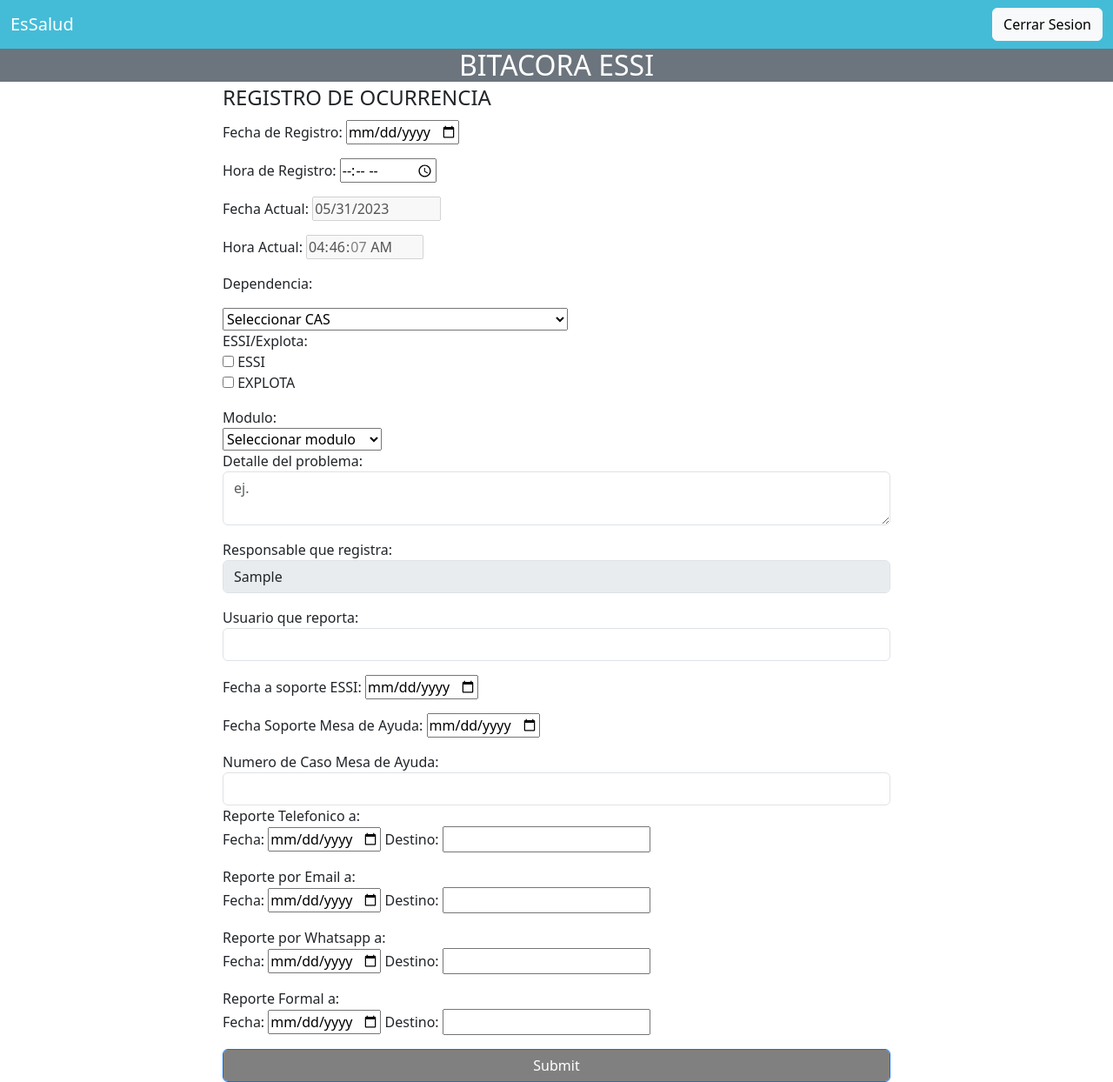
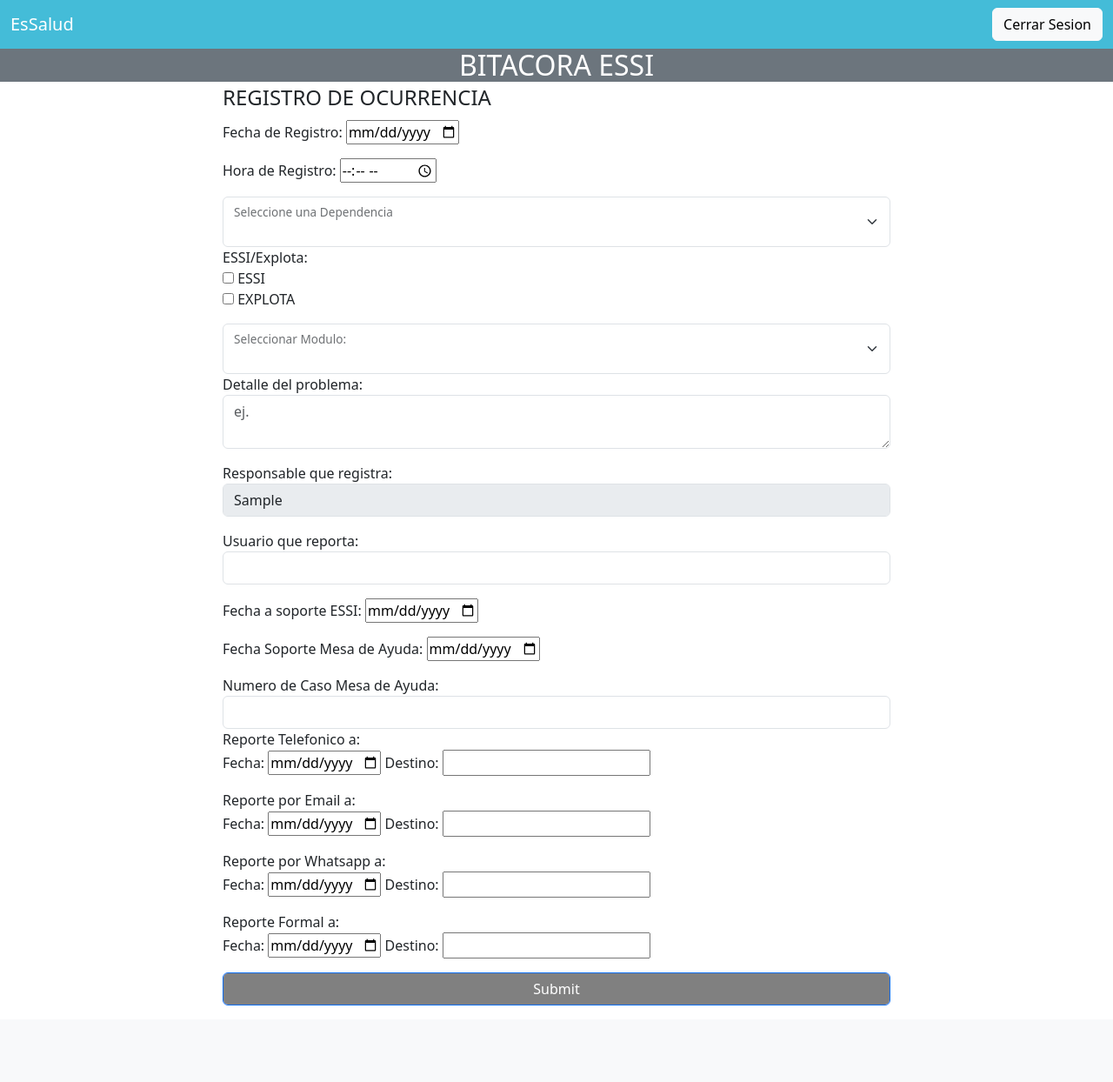
Before and after one commit to Mendoza-Fabrizio/BITACORA-ESSALUD, a PHP site: page /formulario.php in a window 1280 px wide. Shown: the whole page at 87% size. After the commit the page ends 1156 px from the top, so only its background shows below. Run offline with PHP 8.4, Linux system fonts and the light colour scheme; the visitor is signed in with stand-in values (Sample User, id 1).

Commit message:
Actualizacion al dia 2/5 falta validar el correo

```diff
--- a/conexionlogin.php
+++ b/conexionlogin.php
@@ -2,7 +2,7 @@
 $contrasena = '';
 $usuario = 'root';
 $nombrebd = 'essalud_essi';
-
+$bd = '';
 try {
 	$bd = new PDO(
 		'mysql:host=localhost;
--- a/formulario.php
+++ b/formulario.php
@@ -4,7 +4,7 @@ session_start();
 if (!isset($_SESSION['nombre'])) {
   header('Location: login.php');
 } elseif (isset($_SESSION['nombre'])) {
-  if (isset($_POST['fecha']) && isset($_POST['hora']) && isset($_POST['fecha_actual'])&& isset($_POST['hora_actual'])&& isset($_POST['cas']) && isset($_POST['checkbox']) && isset($_POST['modulos']) && isset($_POST['detalle']) && isset($_POST['responsable']) && isset($_POST['UsuarioR']) && isset($_POST['fechasoporteessi']) && isset($_POST['fechasoportemesa']) && isset($_POST['nroCasoMesa']) && isset($_POST['fechaTelef']) && isset($_POST['destinoTelef']) && isset($_POST['fechaEmail']) && isset($_POST['destinoEmail']) && isset($_POST['fechaWspp']) && isset($_POST['destinoWspp']) && isset($_POST['fechaFormal']) && isset($_POST['destinoFormal']))
+  if (isset($_POST['fecha']) && isset($_POST['hora']) && isset($_POST['fecha_actual']) && isset($_POST['hora_actual']) && isset($_POST['cas']) && isset($_POST['checkbox']) && isset($_POST['modulos']) && isset($_POST['detalle']) && isset($_POST['responsable']) && isset($_POST['UsuarioR']) && isset($_POST['fechasoporteessi']) && isset($_POST['fechasoportemesa']) && isset($_POST['nroCasoMesa']) && isset($_POST['fechaTelef']) && isset($_POST['destinoTelef']) && isset($_POST['fechaEmail']) && isset($_POST['destinoEmail']) && isset($_POST['fechaWspp']) && isset($_POST['destinoWspp']) && isset($_POST['fechaFormal']) && isset($_POST['destinoFormal']))
     require_once "database.php";
 } else {
   echo "Error en el sistema";
@@ -45,7 +45,7 @@ if (!isset($_SESSION['nombre'])) {
     <legend class="text-center-success">REGISTRO DE OCURRENCIA</legend>
     <div class="form-group">
       <label for="fecha">Fecha de Registro:</label>
-      <input type="date" name="fecha" id="fechaRegistro">
+      <input type="date" name="fecha" id="fechaRegistro" required>
     </div>
     <p></p>
     <div class="form-group">
@@ -53,23 +53,9 @@ if (!isset($_SESSION['nombre'])) {
       <input type="time" name="hora" id="startTime" required />
     </div>
     <p></p>
-    <div class="form-group">
-      <label for="fecha">Fecha Actual:</label>
-      <input type="date" name="fecha_actual"  value="<?php echo date("Y-m-d");?>" disabled>
-    </div>
-    <p></p>
-    <div class="form-group">
-      <label for="hora">Hora Actual:</label>
-      <input type="time" name="hora_actual"  value="<?php date_default_timezone_set('America/Lima'); echo date("h:i:s");?>" disabled required />
-    </div>
-    <p></p>
-
-    <div class="form-group">
-      <label for="cas">Dependencia:</label>
-    </div>
-    <p></p>
-    <select name="cas" id="lang" required>
-      <option value="seleccionarcas">Seleccionar CAS</option>
+    <div class="form-floating dropdown">
+      <select class="form-select" name="cas" id="lang" aria-label="Floating label select example" required>
+        <option selected></option>
         <option value="Hospital Nacional Carlos Alberto Seguin Escobedo">Hospital Nacional Carlos Alberto Seguin Escobedo
         </option>
         <option value="Hospital II Manuel de Torres Muñoz - Mollendo">Hospital II Manuel de Torres Muñoz - Mollendo
@@ -101,7 +87,8 @@ if (!isset($_SESSION['nombre'])) {
         <option value="Posta Médica Vitor">Posta Médica Vitor</option>
         <option value="Policlínico Metropolitano">Policlínico Metropolitano</option>
       </select>
-
+    <label for="floatingSelect">Seleccione una Dependencia</label>
+      </div>
     <div class="form-group" required>
       <label for="essi">ESSI/Explota: </label>
     </div>
@@ -112,12 +99,9 @@ if (!isset($_SESSION['nombre'])) {
 
 
     <p></p>
-    <div class="form-group">
-      <label for="modulo">Modulo:</label>
-    </div>
-
-    <select name="modulos" id="lang" required>
-      <option value=" ">Seleccionar modulo</option>
+    <div class="form-floating ">
+    <select class="form-select dropdown" name="modulos" id="lang" required>
+      <option selected></option>
       <option value="Admisión y Citas">Admisión y Citas</option>
       <option value="Consulta Externa">Consulta Externa</option>
       <option value="Emergencia">Emergencia</option>
@@ -131,7 +115,8 @@ if (!isset($_SESSION['nombre'])) {
       <option value="Liquidaciones">Liquidaciones</option>
       <option value="Seguridad">Seguridad</option>
     </select>
-
+    <label for="floatingSelect">Seleccionar Modulo:</label>
+    </div>
 
     <div class="form-group">
       <label for="detalle"> <i class="bi bi-chat-right-dots-fill" required></i> Detalle del problema:</label>
@@ -215,6 +200,9 @@ if (!isset($_SESSION['nombre'])) {
     <div class="form-group">
       <input type="submit" id="enviarform" class="btn btn-primary form-control" style="background-color: #808080;">
     </div>
+    <p></p>
+    <p></p>
+    <p></p>
     <input type="hidden" name="oculto" value="1">
     <script> src</script>
     <script>
--- a/login.php
+++ b/login.php
@@ -23,7 +23,7 @@ if (isset($_SESSION['nombre'])) {
       <div class="d-flex justify-content-center">
         <img src="login/logo/logo.png" alt="login-icon" style="height: 7rem" />
       </div>
-      <div class="text-center fs-1 fw-bold">Login</div>
+      <div class="text-center fs-1 fw-bold">Iniciar Sesión</div>
       <div class="input-group mt-4">
         <div class="input-group-text bg-info">
           <img src="login/logo/dni.png" alt="username-icon" style="height: 1rem" />
--- a/signup.php
+++ b/signup.php
@@ -18,7 +18,7 @@
       <div class="d-flex justify-content-center">
         <img src="login/logo/logo1.png" alt="login-icon" style="height: 7rem" />
       </div>
-      <div class="text-center fs-1 fw-bold">Sign Up</div>
+      <div class="text-center fs-1 fw-bold">Regístrate</div>
       <div class="input-group mt-4">
         <div class="input-group-text bg-info">
           <img src="login/logo/usuario1.png" alt="username-icon" style="height: 1rem" />
@@ -67,6 +67,7 @@
           class="btn btn-info text-white w-100 mt-4 fw-semibold shadow-sm" disabled>
       </div>
 
+      <div>¿Ya tienes una cuenta?<a href="login.php" aria-label="  Iniciar Sesión" style="text-decoration:none" class="text-decoration-none text-info fw-semibold">  Iniciar Sesión</a></div>
     </div>
   </form>
 </body>
```
Also changed, not shown: insertar.php (+5 -3 lines). Lines whose indentation alone changed are shown as unchanged.
